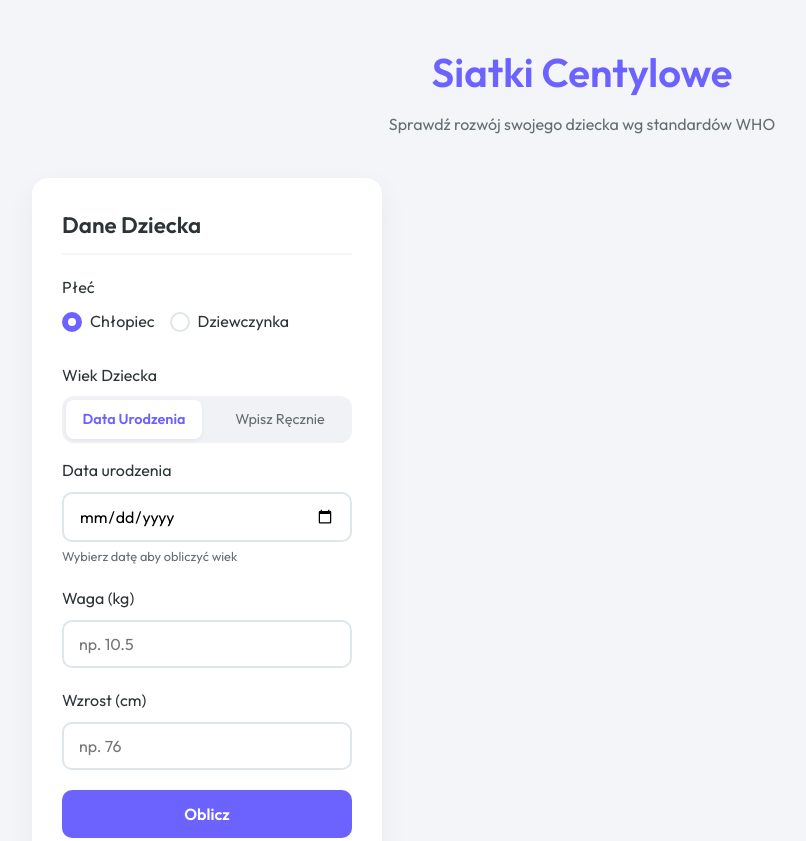
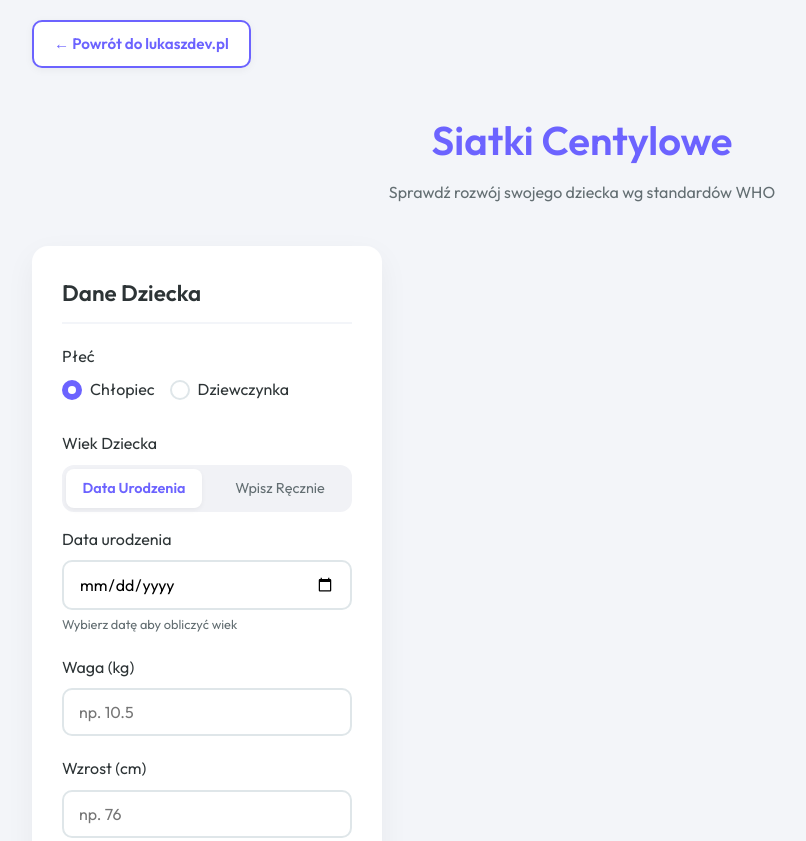
Before and after one commit to uklba/dev-landing, a plain HTML site: page siatki-centylowe/index.html in a window 1280 px wide. Shown: the top 841 px of the page, without its empty margins (58-864 px from the left). Drawn offline with nearby package versions, Linux system fonts and the light colour scheme.

Commit message:
Add back button to siatki-centylowe page with styling

```diff
--- a/siatki-centylowe/index.html
+++ b/siatki-centylowe/index.html
@@ -15,6 +15,7 @@
 <body>
 
     <div class="container">
+        <a href="https://lukaszdev.pl" class="back-button">← Powrót do lukaszdev.pl</a>
         <header>
             <h1>Siatki Centylowe</h1>
             <p>Sprawdź rozwój swojego dziecka wg standardów WHO</p>
--- a/siatki-centylowe/style.css
+++ b/siatki-centylowe/style.css
@@ -29,6 +29,28 @@ body {
 .container {
     max-width: 1100px;
     margin: 0 auto;
+}
+
+.back-button {
+    display: inline-block;
+    padding: 10px 20px;
+    margin-bottom: 20px;
+    background-color: var(--card-bg);
+    color: var(--primary-color);
+    text-decoration: none;
+    border-radius: 10px;
+    font-weight: 600;
+    font-size: 0.95rem;
+    border: 2px solid var(--primary-color);
+    transition: all 0.3s ease;
+    box-shadow: 0 2px 8px rgba(0, 0, 0, 0.05);
+}
+
+.back-button:hover {
+    background-color: var(--primary-color);
+    color: white;
+    transform: translateY(-2px);
+    box-shadow: 0 4px 12px rgba(108, 99, 255, 0.3);
 }
 
 header {
```
